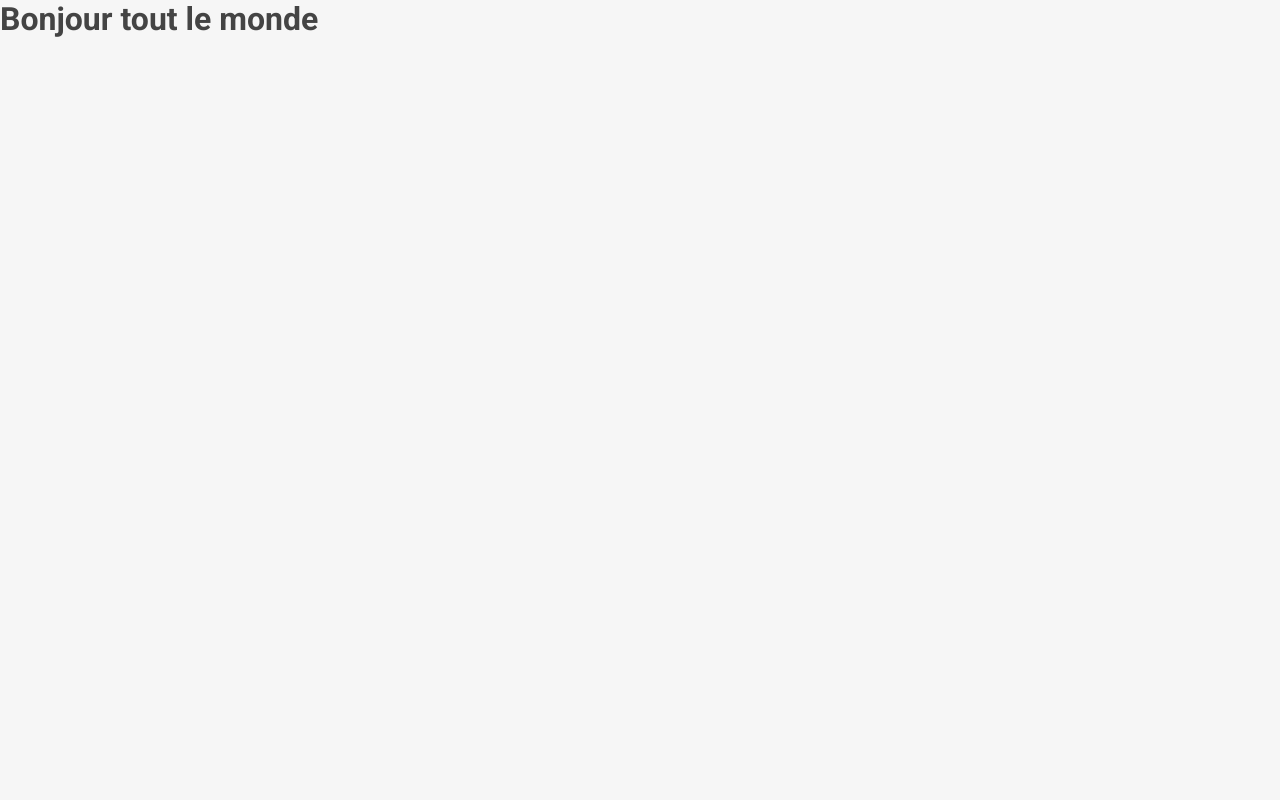
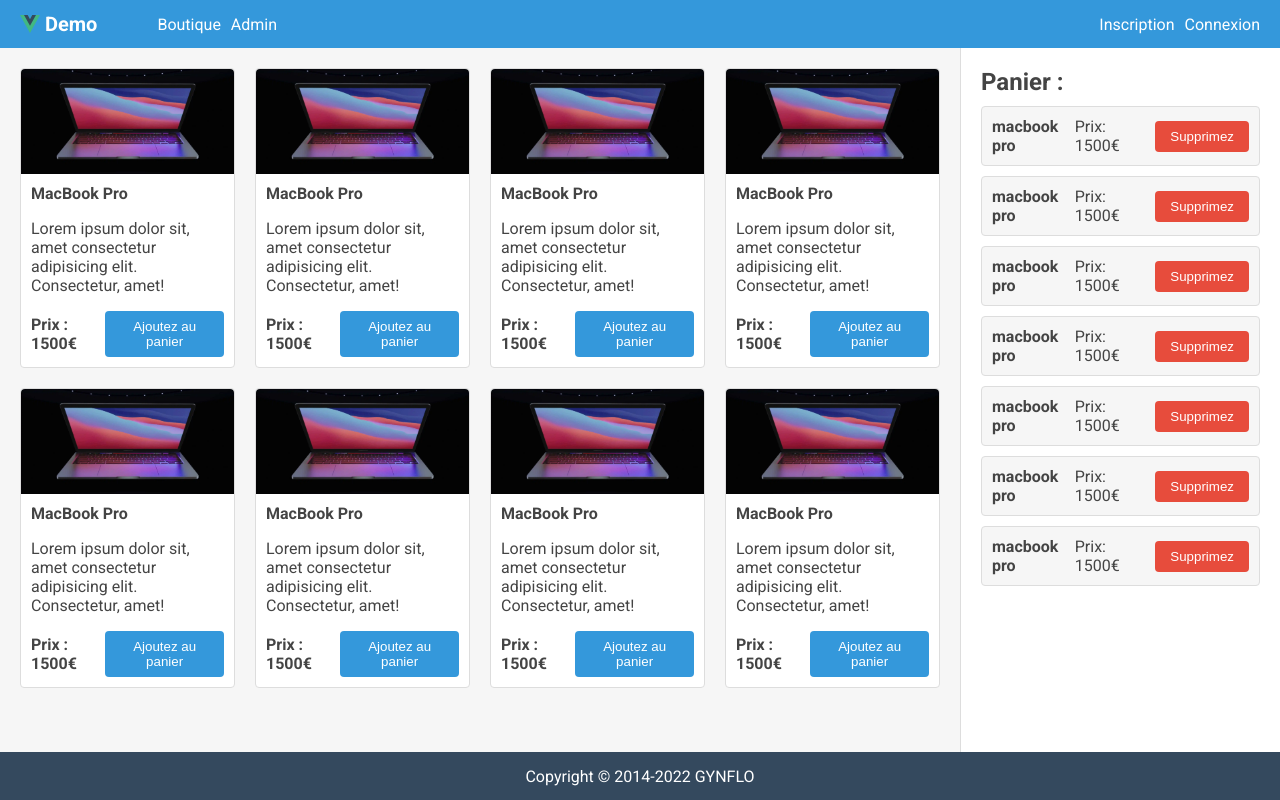
Before and after one commit to gynflo/boutique_vue3, a Vue app: page / in a window 1280 px wide. Built offline with nearby package versions, Linux system fonts and the light colour scheme.

Commit message:
add product fixed in shop and cart

```diff
--- a/src/App.vue
+++ b/src/App.vue
@@ -1,10 +1,44 @@
 <template>
-  <h1>Bonjour tout le monde</h1>
+  <div class="app-container">
+    <TheHeader class="header" />
+    <Shop class="shop" />
+    <Cart class="cart" />
+    <TheFooter class="footer" />
+  </div>
 </template>
 
-<script setup lang="ts"></script>
+<script setup lang="ts">
+import TheHeader from "./components/Header-component.vue";
+import TheFooter from "./components/Footer-component.vue";
+import Cart from "./components/Cart/Cart-component.vue";
+import Shop from "./components/Shop/Shop-component.vue";
+</script>
 
 <style lang="scss">
 @import "./assets/base.scss";
 @import "./assets/debug.scss";
+
+.app-container {
+  min-height: 100vh;
+  display: grid;
+  /*  1 /position les elements les uns par rapport aux autres */
+  grid-template-areas: "header header" "shop cart" "footer footer";
+  /* 2/ Définir les tailles des blocs, commence par les rows  */
+  grid-template-columns: 75% 25%;
+  grid-template-rows: 48px auto 48px;
+}
+.header {
+  grid-area: header;
+}
+.shop {
+  grid-area: shop;
+}
+.cart {
+  grid-area: cart;
+  border-left: var(--border);
+  background-color: var(--white);
+}
+.footer {
+  grid-area: footer;
+}
 </style>
--- a/src/assets/base.scss
+++ b/src/assets/base.scss
@@ -8,10 +8,11 @@
   --white: #ffffff;
   --gray-1: #f6f6f6;
   --gray-2: #ddd;
+  --gray-3: #34495e;
   --text-color: #444;
   --text-primary-color-1: #ffffff;
 
-  --border: 1px solid var(var(--gray-2));
+  --border: 1px solid var(--gray-2);
   --border-radius: 4px;
 
   --font-family: "Roboto", sans-serif;
@@ -69,7 +70,7 @@
   justify-content: center;
 }
 
-.align-items {
+.align-items-center {
   align-items: center;
 }
 
@@ -87,6 +88,11 @@
   padding: 20px;
 }
 
+.px-20 {
+  padding-left: 20px;
+  padding-right: 20px;
+}
+
 .p-30 {
   padding: 30px;
 }
@@ -96,11 +102,47 @@
 .m-10 {
   margin: 10px;
 }
+.mr-10 {
+  margin-right: 10px;
+}
+.mb-10 {
+  margin-bottom: 10px;
+}
 
 .m-20 {
   margin: 20px;
+}
+.mr-20 {
+  margin-right: 20px;
 }
 
 .m-30 {
   margin: 30px;
 }
+
+// btn
+
+.btn {
+  padding: 8px 15px;
+  font-weight: 500;
+  border: 0;
+  border-radius: var(--border-radius);
+  cursor: pointer;
+  transition: background-color 0.2s;
+}
+
+.btn-primary {
+  background-color: var(--primary-1);
+  color: var(--text-primary-color-1);
+  &:hover {
+    background-color: var(--primary-2);
+  }
+}
+
+.btn-danger {
+  background-color: var(--danger-1);
+  color: var(--text-primary-color-1);
+  &:hover {
+    background-color: var(--danger-2);
+  }
+}
--- /dev/null
+++ b/src/components/Cart/Cart-component.vue
@@ -0,0 +1,12 @@
+<template>
+  <div class="p-20">
+    <h2 class="mb-10">Panier :</h2>
+    <CartProductList />
+  </div>
+</template>
+
+<script setup lang="ts">
+import CartProductList from "./CartProductList.vue";
+</script>
+
+<style lang="scss" scoped></style>
--- /dev/null
+++ b/src/components/Cart/CartProduct.vue
@@ -0,0 +1,17 @@
+<template>
+  <div class="d-flex flex-row align-items-center mb-10 p-10 product">
+    <strong class="flex-fill">macbook pro</strong>
+    <span class="mr-10">Prix: 1500€</span>
+    <button class="btn btn-danger">Supprimez</button>
+  </div>
+</template>
+
+<script setup lang="ts"></script>
+
+<style lang="scss" scoped>
+.product {
+  border: var(--border);
+  border-radius: var(--border-radius);
+  background-color: var(--gray-1);
+}
+</style>
--- /dev/null
+++ b/src/components/Cart/CartProductList.vue
@@ -0,0 +1,17 @@
+<template>
+  <div class="d-flex flex-column">
+    <CartProduct />
+    <CartProduct />
+    <CartProduct />
+    <CartProduct />
+    <CartProduct />
+    <CartProduct />
+    <CartProduct />
+  </div>
+</template>
+
+<script setup lang="ts">
+import CartProduct from "./CartProduct.vue";
+</script>
+
+<style lang="scss" scoped></style>
--- /dev/null
+++ b/src/components/Footer-component.vue
@@ -0,0 +1,14 @@
+<template>
+  <footer class="d-flex flex-row justify-content-center align-items-center">
+    <p>Copyright © 2014-2022 GYNFLO</p>
+  </footer>
+</template>
+
+<script setup lang="ts"></script>
+
+<style lang="scss" scoped>
+footer {
+  color: var(--text-primary-color-1);
+  background-color: var(--gray-3);
+}
+</style>
--- /dev/null
+++ b/src/components/Header-component.vue
@@ -0,0 +1,45 @@
+<template>
+  <header class="d-flex flex-row align-items-center px-20">
+    <a href="#" class="d-flex flex-row align-items-center mr-20">
+      <img src="../assets/logo.svg" alt="Home" />
+      <span class="logo">Demo</span>
+    </a>
+    <ul class="d-flex flex-row flex-fill">
+      <li class="mr-10">
+        <a href="#">Boutique</a>
+      </li>
+      <li>
+        <a href="#">Admin</a>
+      </li>
+    </ul>
+    <ul class="d-flex flex-row">
+      <li class="mr-10">
+        <a href="#">Inscription</a>
+      </li>
+      <li>
+        <a href="#">Connexion</a>
+      </li>
+    </ul>
+  </header>
+</template>
+
+<script setup lang="ts"></script>
+
+<style lang="scss" scoped>
+header {
+  background-color: var(--primary-1);
+  a {
+    color: var(--text-primary-color-1);
+    img {
+      width: 20px;
+      margin-right: 5px;
+    }
+    .logo {
+      font-size: 20px;
+      font-weight: bold;
+    }
+  }
+  ul {
+  }
+}
+</style>
--- /dev/null
+++ b/src/components/Shop/Shop-component.vue
@@ -0,0 +1,11 @@
+<template>
+  <div>
+    <ShopProductList />
+  </div>
+</template>
+
+<script setup lang="ts">
+import ShopProductList from "./ShopProductList.vue";
+</script>
+
+<style lang="scss" scoped></style>
--- /dev/null
+++ b/src/components/Shop/ShopProduct.vue
@@ -0,0 +1,34 @@
+<template>
+  <div class="product d-flex flex-column">
+    <div class="product-image"></div>
+    <div class="p-10 d-flex flex-column">
+      <h4>MacBook Pro</h4>
+      <p>
+        Lorem ipsum dolor sit, amet consectetur adipisicing elit. Consectetur,
+        amet!
+      </p>
+      <div class="d-flex flex-row align-items-center">
+        <strong class="flex-fill">Prix : 1500€</strong>
+        <button class="btn btn-primary">Ajoutez au panier</button>
+      </div>
+    </div>
+  </div>
+</template>
+
+<script setup lang="ts"></script>
+
+<style lang="scss" scoped>
+.product {
+  background-color: var(--white);
+  border: var(--border);
+  border-radius: var(--border-radius);
+  &-image {
+    border-top-left-radius: var(--border-radius);
+    border-top-right-radius: var(--border-radius);
+    background-image: url(../../assets/MacBookPro.webp);
+    background-position: center;
+    background-size: cover;
+    height: 150px;
+  }
+}
+</style>
--- /dev/null
+++ b/src/components/Shop/ShopProductList.vue
@@ -0,0 +1,28 @@
+<template>
+  <div class="grid p-20">
+    <ShopProduct />
+    <ShopProduct />
+    <ShopProduct />
+    <ShopProduct />
+    <ShopProduct />
+    <ShopProduct />
+    <ShopProduct />
+    <ShopProduct />
+  </div>
+</template>
+
+<script setup lang="ts">
+import ShopProduct from "./ShopProduct.vue";
+</script>
+
+<style lang="scss" scoped>
+.grid {
+  display: grid;
+  grid-template-columns: 1fr 1fr 1fr 1fr;
+  /* Définit la hauteur des rangées secondaires */
+  grid-auto-rows: 300px;
+  /* Définit la hauteur & largeur des goutieres */
+  gap: 20px;
+
+}
+</style>
```
Also changed, not shown: src/assets/MacBookPro.webp (added).
